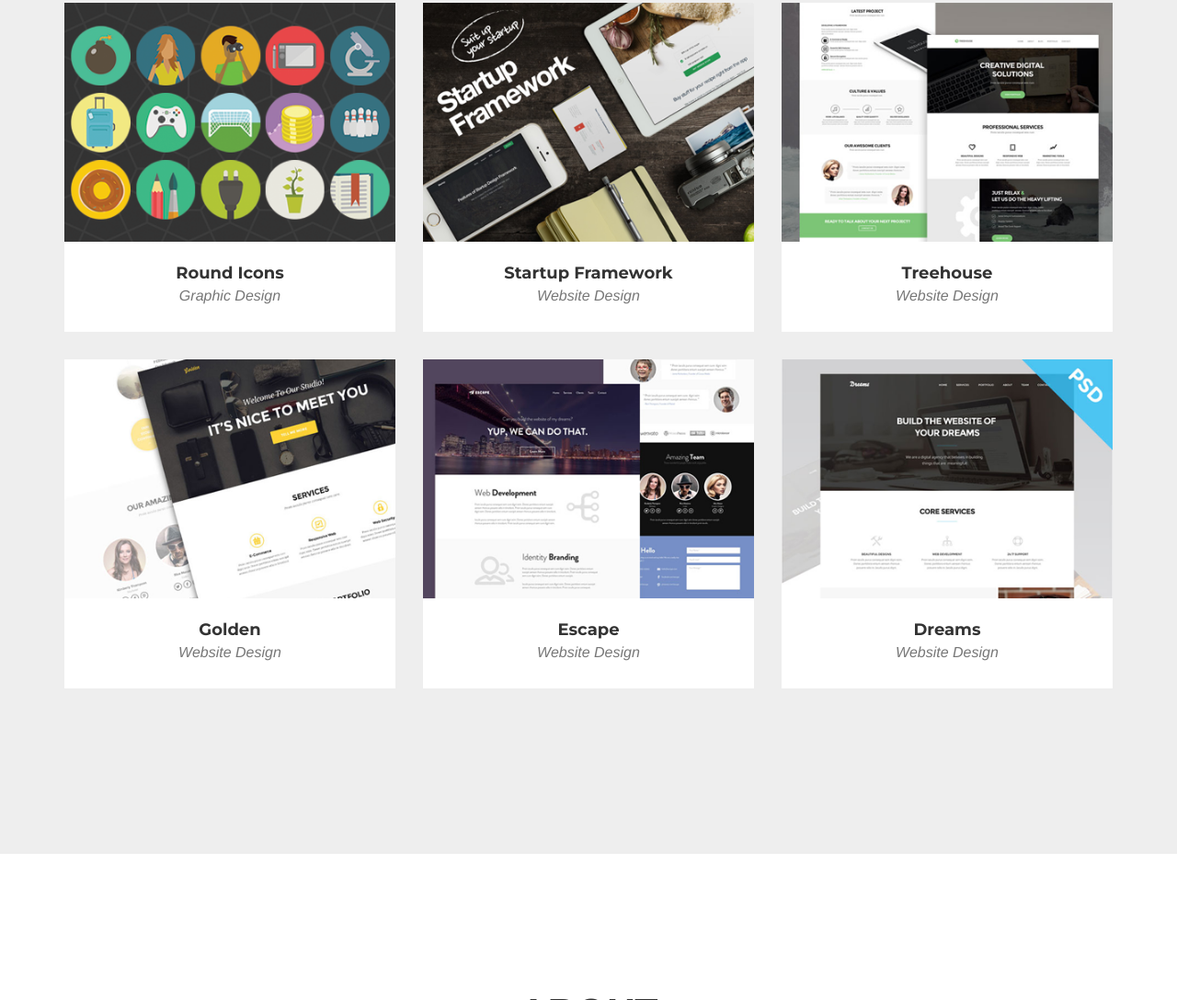
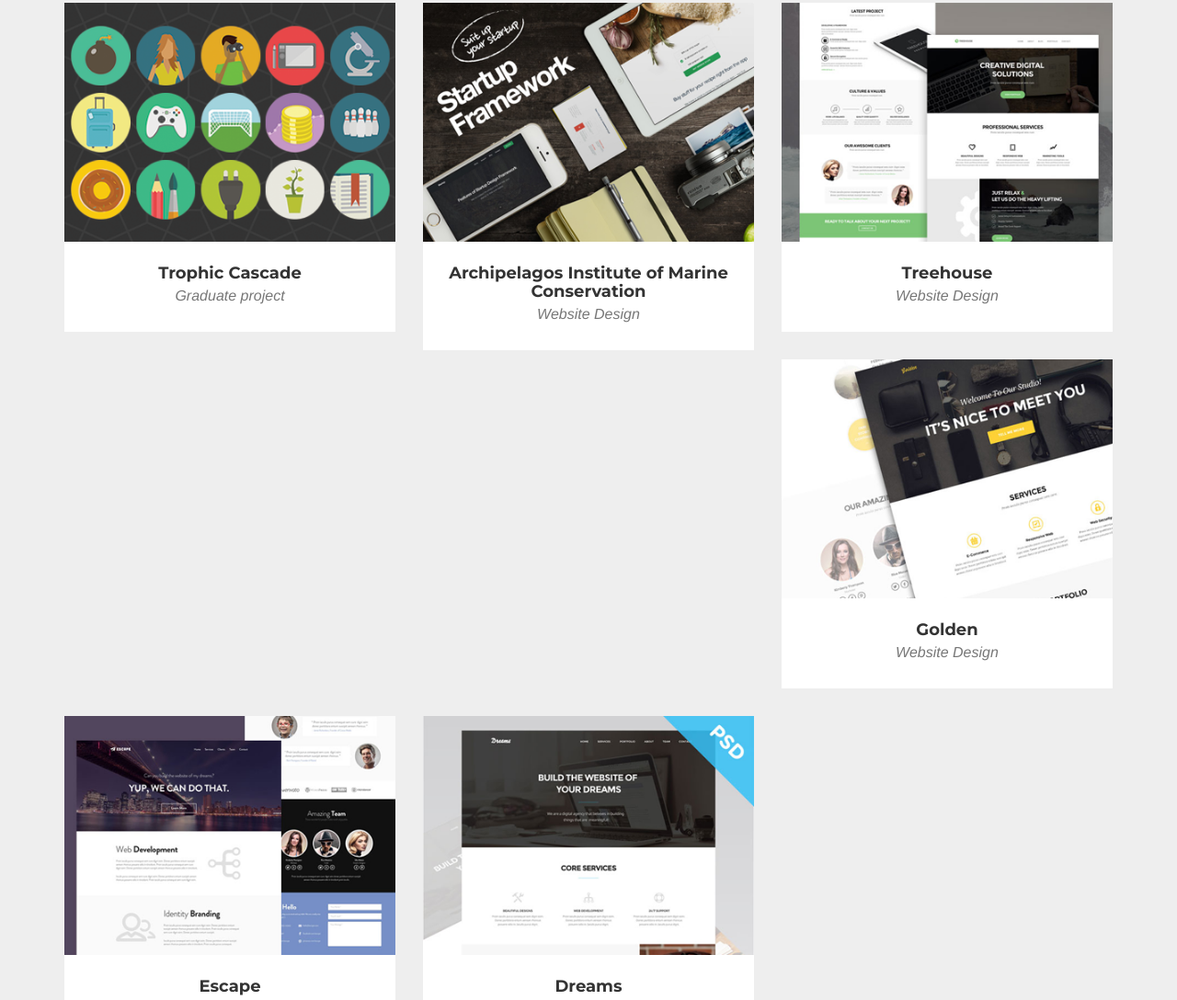
Before and after one commit to georgesadler/georgesadler.github.io, a website: page index.html in a window 1280 px wide. Shown: the part 1061-2149 px from the top of the page at 92% size. Drawn offline with nearby package versions, Linux system fonts and the light colour scheme; a web font is replaced by a local one.

Commit message:
Portfolio title changes

```diff
--- a/index.html
+++ b/index.html
@@ -111,8 +111,8 @@
                         <img src="img/portfolio/roundicons.png" class="img-responsive" alt="">
                     </a>
                     <div class="portfolio-caption">
-                        <h4>Round Icons</h4>
-                        <p class="text-muted">Graphic Design</p>
+                        <h4>Trophic Cascade</h4>
+                        <p class="text-muted">Graduate project</p>
                     </div>
                 </div>
                 <div class="col-md-4 col-sm-6 portfolio-item">
@@ -125,7 +125,7 @@
                         <img src="img/portfolio/startup-framework.png" class="img-responsive" alt="">
                     </a>
                     <div class="portfolio-caption">
-                        <h4>Startup Framework</h4>
+                        <h4>Archipelagos Institute of Marine Conservation</h4>
                         <p class="text-muted">Website Design</p>
                     </div>
                 </div>
```
